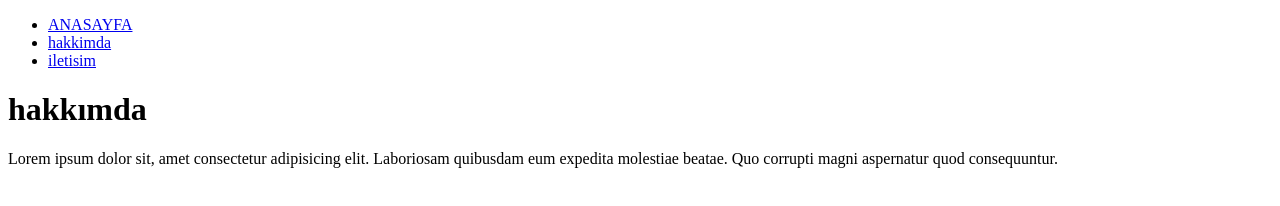
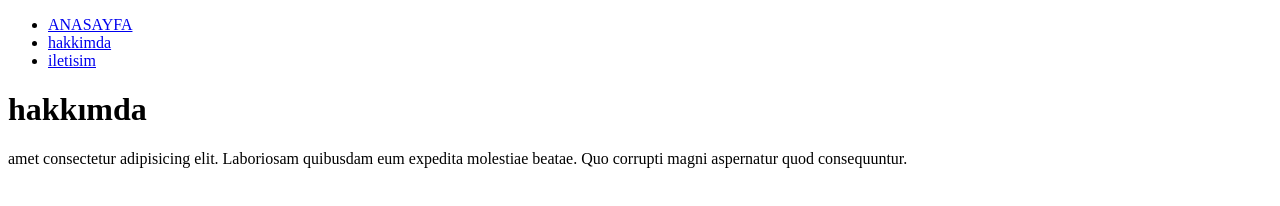
Before and after one commit to acunmedyaakademi/fatihcankaya-githubogreniyorum, a plain HTML site: page hakkimda.html in a window 1280 px wide. Drawn offline with Linux system fonts and the light colour scheme.

```diff
--- a/hakkimda.html
+++ b/hakkimda.html
@@ -15,7 +15,7 @@
         <li><a href="iletisim.html">iletisim</a></li>
     </ul>
     <h1>hakkımda</h1>
-    <p>Lorem ipsum dolor sit, amet consectetur adipisicing elit. Laboriosam quibusdam eum expedita molestiae beatae. Quo corrupti magni aspernatur quod consequuntur.</p>
+    <p> amet consectetur adipisicing elit. Laboriosam quibusdam eum expedita molestiae beatae. Quo corrupti magni aspernatur quod consequuntur.</p>
 </body>
 
 </html>
```
